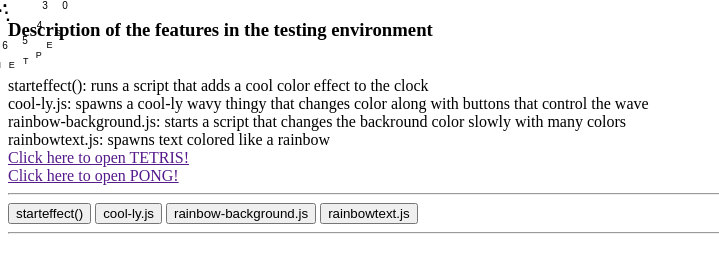
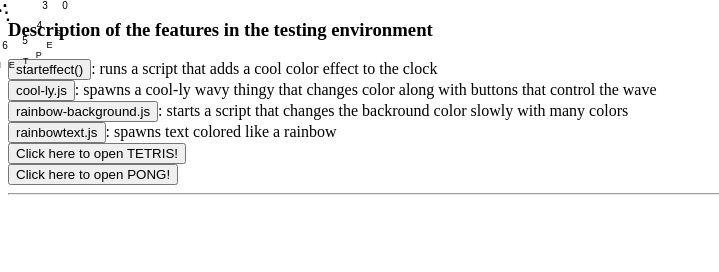
Before and after one commit to Downquark7/html-javascript, a plain HTML site: page index.html in a window 1280 px wide. Shown: the whole page, without its empty margins (0-719 px from the left). Drawn offline with Linux system fonts and the light colour scheme.

Commit message:
Update index.html

```diff
--- a/index.html
+++ b/index.html
@@ -7,23 +7,17 @@ testing html file
 </head>
 <body>
   <h3>Description of the features in the testing environment</h3>
+  <button onclick='starteffect();'>starteffect()</button>: runs a script that adds a cool color effect to the clock
   <br>
-  starteffect(): runs a script that adds a cool color effect to the clock
+  <button onclick='document.body.appendChild(document.createElement("script")).src="cool-ly.js";'>cool-ly.js</button>: spawns a cool-ly wavy thingy that changes color along with buttons that control the wave
   <br>
-  cool-ly.js: spawns a cool-ly wavy thingy that changes color along with buttons that control the wave
+  <button onclick='document.body.appendChild(document.createElement("script")).src="rainbow-background.js";'>rainbow-background.js</button>: starts a script that changes the backround color slowly with many colors
   <br>
-  rainbow-background.js: starts a script that changes the backround color slowly with many colors
+  <button onclick='document.body.appendChild(document.createElement("script")).src="rainbowtext.js";'>rainbowtext.js</button>: spawns text colored like a rainbow
   <br>
-  rainbowtext.js: spawns text colored like a rainbow
+  <button src='tetris.html'>Click here to open TETRIS!</button>
   <br>
-  <a href src='tetris.html'>Click here to open TETRIS!</a>
-  <br>
-  <a href src='pong.html'>Click here to open PONG!</a>
-<hr>
-  <button onclick='starteffect();'>starteffect()</button>
-  <button onclick='document.body.appendChild(document.createElement("script")).src="cool-ly.js";'>cool-ly.js</button>
-  <button onclick='document.body.appendChild(document.createElement("script")).src="rainbow-background.js";'>rainbow-background.js</button>
-  <button onclick='document.body.appendChild(document.createElement("script")).src="rainbowtext.js";'>rainbowtext.js</button>
+  <button src='pong.html'>Click here to open PONG!</button>
 <hr>
 <script src="cool-clock.js"></script>
 </body>
```
